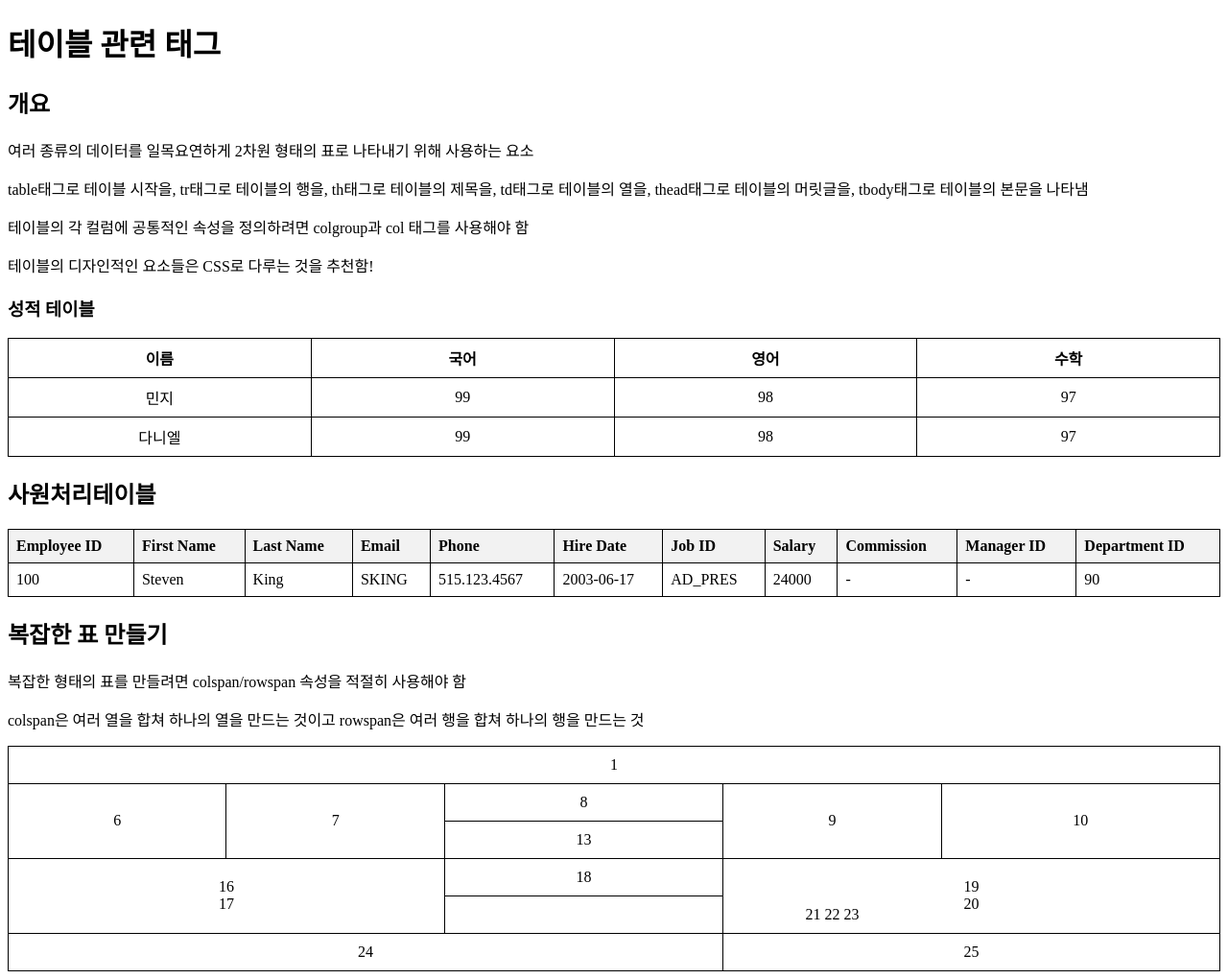
After one commit to nowashrain/frontends, a FastAPI app: template views/templates/html/05table.html in a window 1280 px wide. The commit adds this page. Shown: the whole page at 96% size. Run offline with FastAPI, Linux system fonts and the light colour scheme; the template is opened without the code that fills it, so the values that code supplies are empty.

Commit message:
html5 - 텍스트, 링크, 목록, 테이블관련 태그

```diff
--- a/app/routes/emp.py
+++ b/app/routes/emp.py
@@ -11,7 +11,7 @@ emp_router = APIRouter()
 templates = Jinja2Templates(directory='views/templates')
 
 # HTML 관련 뷰의 홈 라우트
-@emp_router.get('/emp', response_class=HTMLResponse)
+@emp_router.get('/', response_class=HTMLResponse)
 async def emp(req: Request):
     return templates.TemplateResponse('emp/emp.html', {'request': req})
 
--- a/views/templates/emp/emp.html
+++ b/views/templates/emp/emp.html
@@ -43,9 +43,9 @@
 <body>
     <!--
     1. schema 작성 - schema/emp - Employee 클래스 작성
-    2. route 작성 - main - emp_router,
-
-
+    2. route 작성 - main - emp_router,  /emp
+    3. router 핸들러 작성 - get/post 요청
+    4. view 작성 - emp.html, result.html
      -->
 
 <div class="container">
--- a/views/templates/html/01layout.html
+++ b/views/templates/html/01layout.html
@@ -26,6 +26,7 @@
     <p>브라우저에 의해 시각적요소로 나타나지는 않음</p>
 
     <h2>html 문서 구조</h2>
+    <a id="docstr"></a>
     <p>doctype</p>
     <p>html</p>
     <p>head</p>
--- /dev/null
+++ b/views/templates/html/05table.html
@@ -0,0 +1,154 @@
+<!DOCTYPE html>
+<html lang="en">
+<head>
+    <meta charset="UTF-8">
+    <title>Title</title>
+    <style>
+        table {
+            border-collapse: collapse;
+            width: 100%;
+        }
+        th, td {
+            border: 1px solid black;
+            padding: 8px;
+            text-align: center; /* 텍스트 중앙 정렬 */
+        }
+
+        .employee-table {
+            width: 100%;
+            border-collapse: collapse;
+        }
+        .employee-table th, .employee-table td {
+            border: 1px solid black;
+            padding: 8px;
+            text-align: left;
+        }
+        .employee-table th {
+            background-color: #f2f2f2;
+        }
+        .span, .span th, .span td {
+            border: 1px solid black;
+            border-collapse: collapse;
+        }
+        .span th, .span td {
+            padding: 10px;
+            text-align: center;
+        }
+    </style>
+</head>
+
+<body>
+    <h1>테이블 관련 태그</h1>
+    <h2>개요</h2>
+    <p>여러 종류의 데이터를 일목요연하게 2차원 형태의 표로
+        나타내기 위해 사용하는 요소</p>
+    <p>table태그로 테이블 시작을,
+        tr태그로 테이블의 행을,
+        th태그로 테이블의 제목을,
+        td태그로 테이블의 열을,
+        thead태그로 테이블의 머릿글을,
+        tbody태그로 테이블의 본문을 나타냄</p>
+    <p>테이블의 각 컬럼에 공통적인 속성을 정의하려면
+        colgroup과 col 태그를 사용해야 함</p>
+    <p>테이블의 디자인적인 요소들은 CSS로 다루는 것을 추천함!</p>
+
+    <h3>성적 테이블</h3>
+    <table border="1">
+        <colgroup>
+            <col width="100px">
+            <col width="100px">
+            <col width="100px">
+            <col width="100px">
+        </colgroup>
+        <tr>
+            <th>이름</th><th>국어</th><th>영어</th><th>수학</th>
+        </tr>
+        <tr>
+            <td>민지</td><td>99</td><td>98</td><td>97</td>
+        </tr>
+        <tr>
+            <td>다니엘</td><td>99</td><td>98</td><td>97</td>
+        </tr>
+    </table>
+
+    <div class="container">
+        <h2>사원처리테이블</h2>
+        <table class="employee-table">
+            <thead>
+            <tr>
+                <th>Employee ID</th>
+                <th>First Name</th>
+                <th>Last Name</th>
+                <th>Email</th>
+                <th>Phone</th>
+                <th>Hire Date</th>
+                <th>Job ID</th>
+                <th>Salary</th>
+                <th>Commission</th>
+                <th>Manager ID</th>
+                <th>Department ID</th>
+            </tr>
+            </thead>
+            <tbody>
+            <tr>
+                <td>100</td>
+                <td>Steven</td>
+                <td>King</td>
+                <td>SKING</td>
+                <td>515.123.4567</td>
+                <td>2003-06-17</td>
+                <td>AD_PRES</td>
+                <td>24000</td>
+                <td>-</td>
+                <td>-</td>
+                <td>90</td>
+            </tr>
+            </tbody>
+        </table>
+    </div>
+
+    <h2>복잡한 표 만들기</h2>
+    <p>복잡한 형태의 표를 만들려면
+        colspan/rowspan 속성을 적절히 사용해야 함</p>
+    <p>colspan은 여러 열을 합쳐 하나의 열을 만드는 것이고
+    rowspan은 여러 행을 합쳐 하나의 행을 만드는 것</p>
+
+    <table class="span">
+        <tr>
+            <td colspan="5">1</td><!--<td>2</td><td>3</td><td>4</td><td>5</td>-->
+        </tr>
+        <tr>
+            <td rowspan="2">6</td>
+            <td rowspan="2">7</td>
+            <td>8</td>
+            <td rowspan="2">9</td>
+            <td rowspan="2">10</td>
+        </tr>
+        <tr>
+            <!--<td>11</td><td>12</td>-->
+            <td>13</td>
+        </tr>
+        <tr>
+            <td rowspan="2" colspan="2">16<br>17</td>
+            <td>18</td>
+            <td rowspan="2" colspan="2">19<br>20</td>
+        </tr>
+        <tr>
+            <!--<td>21</td><td>22</td><td>23</td><td>24</td><td>25</td>-->
+            <td colspan="3">21 22 23</td>
+        </tr>
+        <tr>
+            <td colspan="3">24</td><!--<td>24</td>-->
+            <td colspan="2">25</td><!--<td>25</td>-->
+        </tr>
+
+
+    </table>
+
+
+
+
+
+
+</body>
+</html>
--- a/views/templates/html/index.html
+++ b/views/templates/html/index.html
@@ -7,6 +7,8 @@
 <body>
 <ul>
     <li>01 - HTML 레이아웃 [<a href="/html/layout">이동</a>]</li>
+    <li>02 - 텍스트 [<a href="/html/text">이동</a>]</li>
+    <li>03 - 링크 [<a href="/html/link">이동</a>]</li>
 </ul>
 </body>
 </html>
```
Also changed, not shown: app/routes/html.py (+23 -3 lines), views/templates/html/02text.html (added, +127 -0 lines), views/templates/html/03link.html (added, +45 -0 lines), views/templates/html/04list.html (added, +96 -0 lines).
